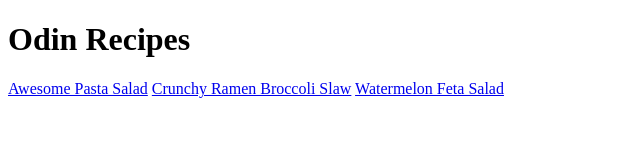
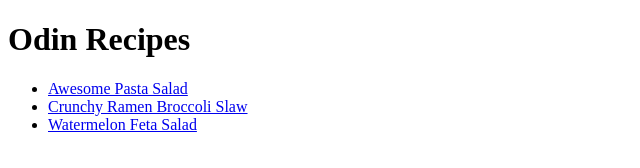
Before and after one commit to HIROS-DEV/odin-recipe, a plain HTML site: page index.html in a window 1280 px wide. Shown: the whole page, without its empty margins (0-640 px from the left). Drawn offline with Linux system fonts and the light colour scheme.

Commit message:
Revise index.html

```diff
--- a/index.html
+++ b/index.html
@@ -1,15 +1,25 @@
 <!DOCTYPE html>
 <html lang="en">
 	<head>
-    <meta charset="UTF-8">
-    <meta http-equiv="X-UA-Compatible" content="IE=edge">
-    <meta name="viewport" content="width=device-width, initial-scale=1.0">
+		<meta charset="UTF-8" />
+		<meta http-equiv="X-UA-Compatible" content="IE=edge" />
+		<meta name="viewport" content="width=device-width, initial-scale=1.0" />
 		<title>Odin Recipes</title>
 	</head>
 	<body>
 		<h1>Odin Recipes</h1>
+		<ul>
+			<li>
 				<a href="./recipes/pasta-salad.html">Awesome Pasta Salad</a>
-    <a href="./recipes/ramen-broccoli-slaw.html">Crunchy Ramen Broccoli Slaw</a>
+			</li>
+			<li>
+				<a href="./recipes/ramen-broccoli-slaw.html"
+					>Crunchy Ramen Broccoli Slaw</a
+				>
+			</li>
+			<li>
 				<a href="./recipes/watermelon-feta-salad.html">Watermelon Feta Salad</a>
+			</li>
+		</ul>
 	</body>
 </html>
```
Lines whose indentation alone changed are shown as unchanged.
